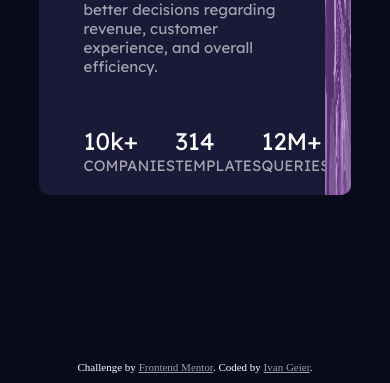
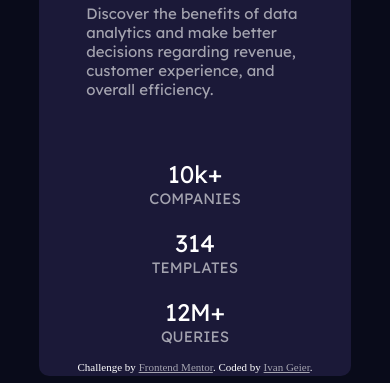
Before and after one commit to ivangeier/FrontEndMentor-Challenge1, a plain HTML site: page index.html in a window 390 px wide. Shown: the part 461-844 px from the top of the page. Drawn offline with Linux system fonts and the light colour scheme.

Commit message:
Add responsive layout

```diff
--- a/style.css
+++ b/style.css
@@ -97,6 +97,7 @@ body {
 }
 
 .container-content .insights .insight {
+  width: 100px;
   color: var(--white);
   font-size: 1.5rem;
 }
@@ -109,16 +110,14 @@ body {
 .container-image {
   flex: 1;
   background: var(--soft-violet);
-  border-top-right-radius: 10px;
-  border-bottom-right-radius: 10px;
+  border-radius: 0 10px 10px 0;
 }
 
 .container-image img {
   width: 100%;
   height: 100%;
   opacity: .5;
-  border-top-right-radius: 10px;
-  border-bottom-right-radius: 10px;
+  border-radius: 0 10px 10px 0;
 }
 
 .attribution {
@@ -131,6 +130,41 @@ body {
     bottom: 0;
   }
 
-  .attribution a {
+.attribution a {
     color: var(--transparent-white-60);
+}
+
+@media (max-width: 1000px) {
+
+  .container-card {
+    flex-direction: column;
   }
+
+  .container-content {
+    order: 1;
+  }
+
+  .container-image {
+    order: 0;
+    border-radius: 10px 10px 0 0;
+  }
+
+  .container-image img {
+    border-radius: 10px 10px 0 0;
+  }
+}
+
+@media (max-width: 645px) {
+
+  .container-content .insights {
+    display:flex;
+    flex-direction: column;
+    justify-content:center;
+    align-items:center;
+  }
+
+  .container-content .insights .insight {
+    text-align: center;
+    margin: 10px;
+  }
+}
```
